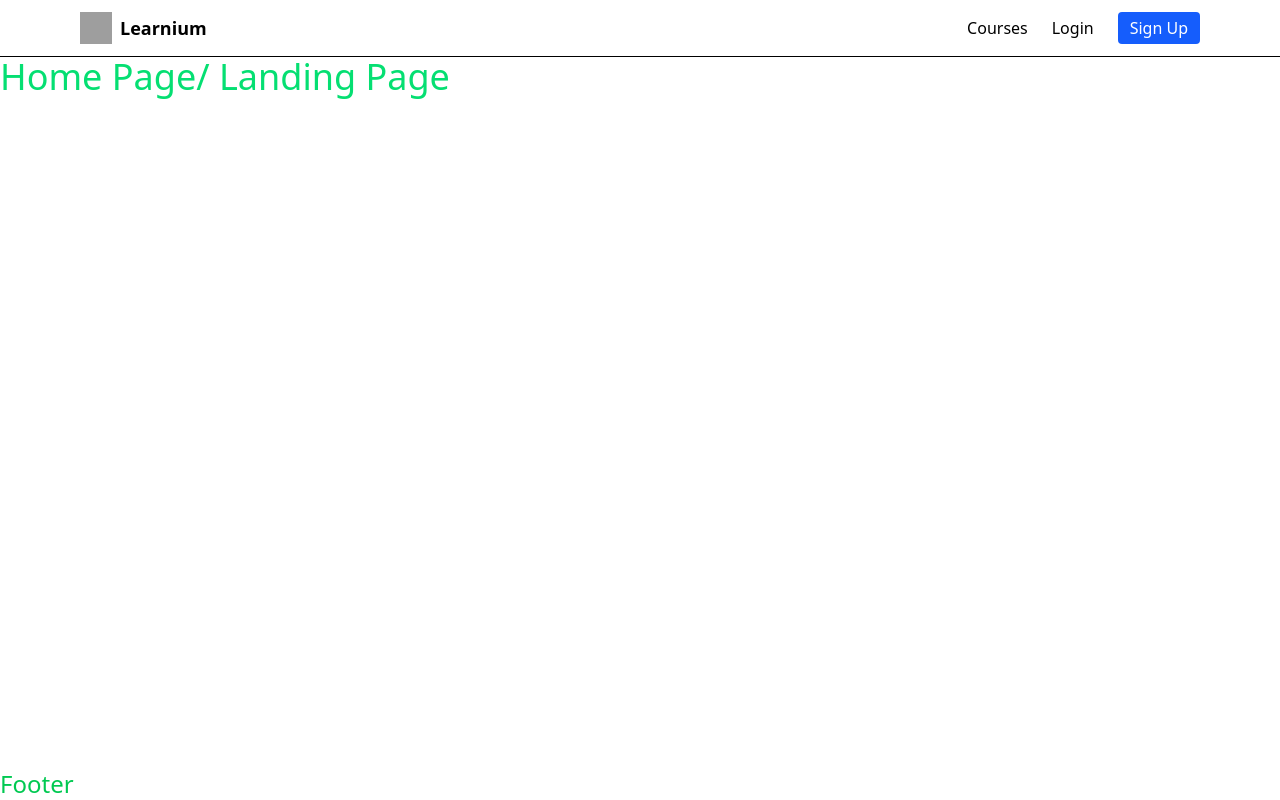
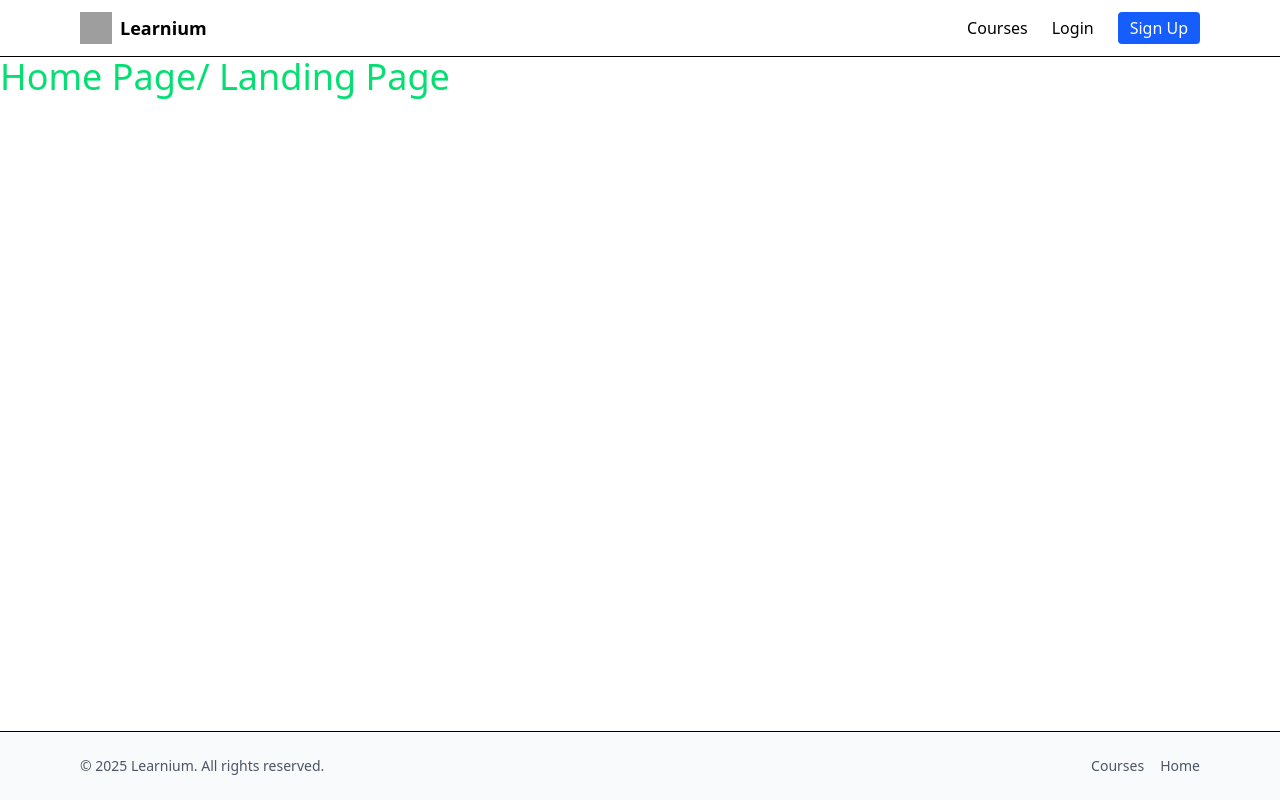
Before and after one commit to Patrickodida/Learnium, a React (Vite) app: page / in a window 1280 px wide. Built offline with nearby package versions, Linux system fonts and the light colour scheme; no server answers; grey boxes are pictures that could not be loaded.

Commit message:
Implement the current year display on the footer.

```diff
--- a/src/components/Footer.jsx
+++ b/src/components/Footer.jsx
@@ -1,10 +1,16 @@
 import React from "react";
 
 const Footer = () => {
-    return (
-        <div>
-            <h2 className="text-2xl text-green-500">Footer</h2>
+  return (
+    <footer className="border-t bg-gray-50">
+      <div className="max-w-6xl mx-auto px-4 py-6 text-sm text-gray-600 flex items-center justify-between">
+        <p>© {new Date().getFullYear()} Learnium. All rights reserved.</p>
+        <div className="flex gap-4">
+          <a href="/courses">Courses</a>
+          <a href="/">Home</a>
         </div>
-    )
-}
+      </div>
+    </footer>
+  );
+};
 export default Footer;
```
